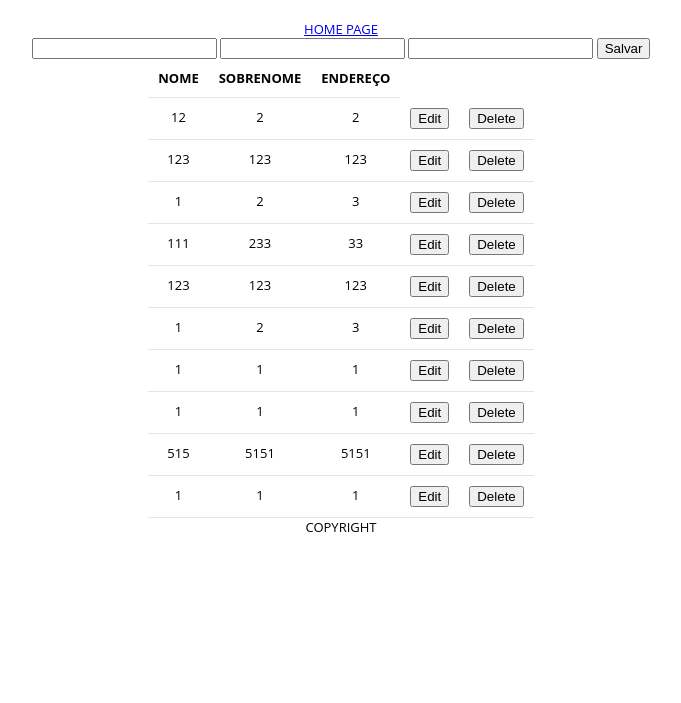
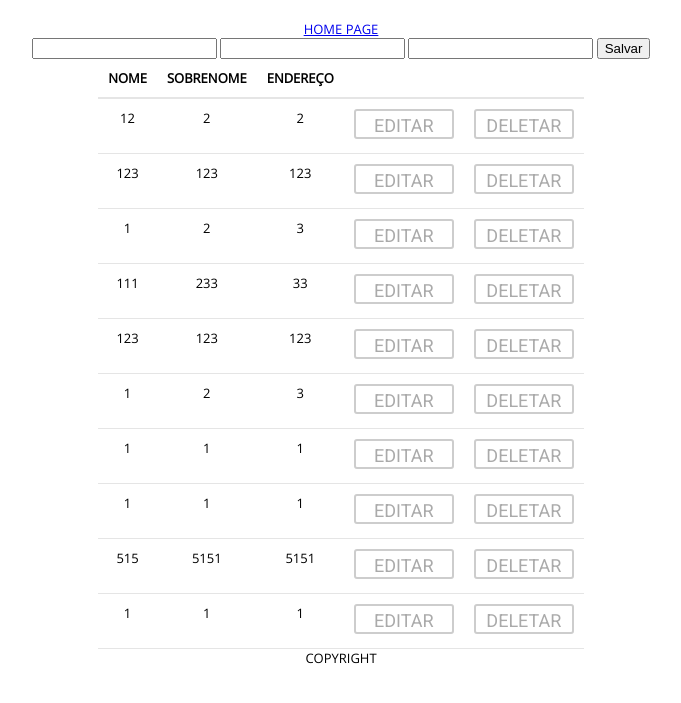
Before and after one commit to edunicastro/testCK, a PHP site: page / in a window 1280 px wide. Shown: the top 703 px of the page, without its empty margins (299-980 px from the left). Run offline with PHP 8.4, Linux system fonts and the light colour scheme; data comes from the database, SQL or seed files in the repository.

Commit message:
Last commit before changing from desktop to notebook

```diff
--- a/main.js
+++ b/main.js
@@ -1,33 +1,33 @@
 var app = new function() {
   this.generateTableRow = cliente => {
-		var data = '';
+    var data = "";
     data += '<tr key="' + cliente.id + '">';
-		data += '<td>' + cliente.nome + '</td>';
-		data += '<td>' + cliente.sobrenome + '</td>';
-		data += '<td>' + cliente.endereco + '</td>';
-		data += '<td><button id="editButton">Edit</button></td>';
-		data += '<td><button id="delButton">Delete</button></td>';
-		data += '</tr>';
+    data += "<td>" + cliente.nome + "</td>";
+    data += "<td>" + cliente.sobrenome + "</td>";
+    data += "<td>" + cliente.endereco + "</td>";
+    data += '<td><div id="editButton">Editar</div></td>';
+    data += '<td><div id="delButton">Deletar</div></td>';
+    data += "</tr>";
     return data;
   };
 
   this.FetchAll = () => {
-		return $.get('api/index.php');
+    return $.get("api/index.php");
   };
 
   this.Add = formDataObj => {
-		return $.post('api/index.php?acao=add', formDataObj);
+    return $.post("api/index.php?acao=add", formDataObj);
   };
 
   this.Delete = id => {
     if (id == parseInt(id, 10)) {
-			return $.get('api/index.php?acao=delete&id=' + id);
+      return $.get("api/index.php?acao=delete&id=" + id);
     }
   };
 
   this.Edit = id => {
     if (id == parseInt(id, 10)) {
-			return $.get('api/index.php?acao=delete&id=' + id);
+      return $.get("api/index.php?acao=delete&id=" + id);
     }
   };
 
@@ -38,17 +38,17 @@ var app = new function() {
 }();
 
 window.onload = event => {
-	$root = document.getElementById('mainContainer');
-	$loader = document.getElementById('loader');
-	$formulario = document.getElementById('formularioContainer');
-	$tabela = document.getElementById('tabelaContainer');
-	$loader.innerHTML = '';
+  $root = document.getElementById("mainContainer");
+  $loader = document.getElementById("loader");
+  $formulario = document.getElementById("formularioContainer");
+  $tabela = document.getElementById("tabelaContainer");
+  $loader.innerHTML = "";
 
-	$.get('views/formulario.php', function(text) {
+  $.get("views/formulario.php", function(text) {
     $formulario.innerHTML = text;
   });
 
-	$.get('views/tabela.php', function(text) {
+  $.get("views/tabela.php", function(text) {
     $tabela.innerHTML += text;
   });
 
@@ -62,7 +62,7 @@ window.onload = event => {
 };
 
 const appendToAddressTable = cliente => {
-	$('#tabelaContainer table tbody').append(app.generateTableRow(cliente));
+  $("#tabelaContainer table tbody").append(app.generateTableRow(cliente));
 };
 
 const removeLineFromTable = delButton => {
@@ -76,7 +76,7 @@ const getIdFromTr = clickedButton => {
   return clickedButton
     .parent()
     .parent()
-		.attr('key');
+    .attr("key");
 };
 
 const getTr = clickedButton => {
@@ -120,28 +120,34 @@ const getEditClient = clickedButton => {
 const getUser = id => {
   profile = this.getProfile(id);
 
-	renderView('users/profile', profile); // update the view
+  renderView("users/profile", profile); // update the view
 };
 
-$(document).on('submit', '#addressForm', function(e) {
+$(document).on("submit", "#addressForm", function(e) {
   e.preventDefault();
-	let formData = toObject($('#addressForm').serializeArray());
+  let formData = toObject($("#addressForm").serializeArray());
   app.Add(formData).then(result => {
     console.log(result);
     appendToAddressTable(result);
   });
 });
 
-$(document).on('click', '#delButton', function(e) {
+$(document).on("click", "#delButton", function(e) {
   e.preventDefault();
+  if ($(this).hasClass("activate")) {
     let id = getIdFromTr($(this));
     app.Delete(id).then(result => {
       removeLineFromTable($(this));
     });
+  } else {
+    $(this).toggleClass("activate");
+    $(this).text("Confirmar");
+  }
 });
 
-$(document).on('click', '#editButton', function(e) {
+$(document).on("click", "#editButton", function(e) {
   e.preventDefault();
+  $(this).toggleClass("activate");
   let cliente = getEditClient($(this));
   getClienteIntoForm(cliente);
   console.log(cliente);
@@ -153,8 +159,8 @@ $(document).on('click', '#editButton', function(e) {
 const toObject = arr => {
   let rv = {};
   arr.forEach(function(arrLine) {
-		let key = arrLine['name'];
-		let value = arrLine['value'];
+    let key = arrLine["name"];
+    let value = arrLine["value"];
     rv[key] = value;
   });
   return rv;
--- a/public/styles/main.css
+++ b/public/styles/main.css
@@ -1,17 +1,7 @@
-$higlight-color: #f0f0f0;
-
 *,
 *:before,
 *:after {
   box-sizing: border-box;
-}
-
-#tabelaContainer > table {
-  margin: auto;
-}
-
-button:hover {
-  cursor: pointer;
 }
 
 body {
@@ -23,21 +13,16 @@ body {
   color: #000;
 }
 
-h1 {
-  font-size: 21px;
-  margin: 1.5em 0;
+button:hover {
+  cursor: pointer;
 }
 
-table.highlight-table {
-  overflow: hidden;
-  width: auto;
-  max-width: 100%;
-  margin: 0 auto;
-  border-collapse: collapse;
-  border-spacing: 0;
+table {
+  margin: auto;
+}
 
-  td,
-  th {
+table.highlight-table td,
+table.highlight-table th {
   padding: 10px;
   position: relative;
   outline: 0;
@@ -47,34 +32,80 @@ table.highlight-table {
   cursor: default;
 }
 
-  th {
+table.highlight-table th {
   font-weight: bold;
 }
 
-  thead th {
+table.highlight-table thead th {
   border-bottom-width: 2px;
 }
 
-  tbody th {
+table.highlight-table tbody th {
   text-align: left;
   white-space: nowrap;
 }
 
-  tbody > tr:hover {
-    td {
-      background: $higlight-color;
-    }
+table.highlight-table tbody > tr:hover td {
+  background: #f0f0f0;
 }
 
-  td:hover {
-    &:after {
-      content: "";
-      position: absolute;
-      z-index: -2;
-      top: -5000px;
-      left: 0;
-      width: 100%;
-      background: $higlight-color;
+table.highlight-table {
+  max-width: 70%;
+  margin: 0 auto;
+  border-collapse: collapse;
+  border-spacing: 0;
 }
+
+#delButton {
+  font: 18px "Roboto";
+  text-align: center;
+  display: inline-block;
+  height: 30px;
+  width: 100px;
+  line-height: 30px;
+  border: 2px solid #cdcdcd;
+  border-radius: 3px;
+  font-weight: 400;
+  color: #aaa;
+  cursor: pointer;
+  transition: all 0.2s cubic-bezier(0.63, 1.75, 0.22, 0.57);
+  overflow: hidden;
+  transform: translate3d(0, 0, 0);
+  background: white;
 }
+#delButton:hover {
+  border: 2px solid #e03e28;
+  color: #e03e28;
 }
+#delButton.activate {
+  border: 2px solid #e03e28 !important;
+  box-shadow: inset 0px 55px 0px 0px #e03e28;
+  color: #fff;
+}
+
+#editButton {
+  font: 18px "Roboto";
+  text-align: center;
+  display: inline-block;
+  height: 30px;
+  width: 100px;
+  line-height: 30px;
+  border: 2px solid #cdcdcd;
+  border-radius: 3px;
+  font-weight: 400;
+  color: #aaa;
+  cursor: pointer;
+  transition: all 0.2s cubic-bezier(0.63, 1.75, 0.22, 0.57);
+  overflow: hidden;
+  transform: translate3d(0, 0, 0);
+  background: white;
+}
+#editButton:hover {
+  border: 2px solid #afd275;
+  color: #afd275;
+}
+#editButton.activate {
+  border: 2px solid #afd275 !important;
+  box-shadow: inset 0px 55px 0px 0px #afd275;
+  color: #fff;
+}
--- a/views/index.php
+++ b/views/index.php
@@ -4,6 +4,8 @@
     <meta charset="utf-8" />
     <title>Lista de Endereços</title>
     <script src="https://ajax.googleapis.com/ajax/libs/jquery/3.3.1/jquery.min.js"></script>
+    <link rel="stylesheet" href="https://fonts.googleapis.com/css?family=Open+Sans">
+    <link href='https://fonts.googleapis.com/css?family=Roboto:400,300,300italic,400italic,700,500' rel='stylesheet' type='text/css'>
     <link rel="stylesheet" type="text/css" href="public/styles/main.css">
     <script>
       const preloader = () => {
--- a/views/tabela.php
+++ b/views/tabela.php
@@ -1,7 +1,12 @@
 <table id="enderecos" class="highlight-table">
- <tr>
-   <th>Nome</th>
-   <th>Sobrenome</th>
-   <th>Endereço</th>
- </tr>
+  <thead>
+    <tr>
+      <th>Nome</th>
+      <th>Sobrenome</th>
+      <th>Endereço</th>
+      <th></th>
+      <th></th>
+    </tr>
+  </thead>
+  <tbody></tbody>
 </table>
```
Lines whose indentation alone changed are shown as unchanged.
